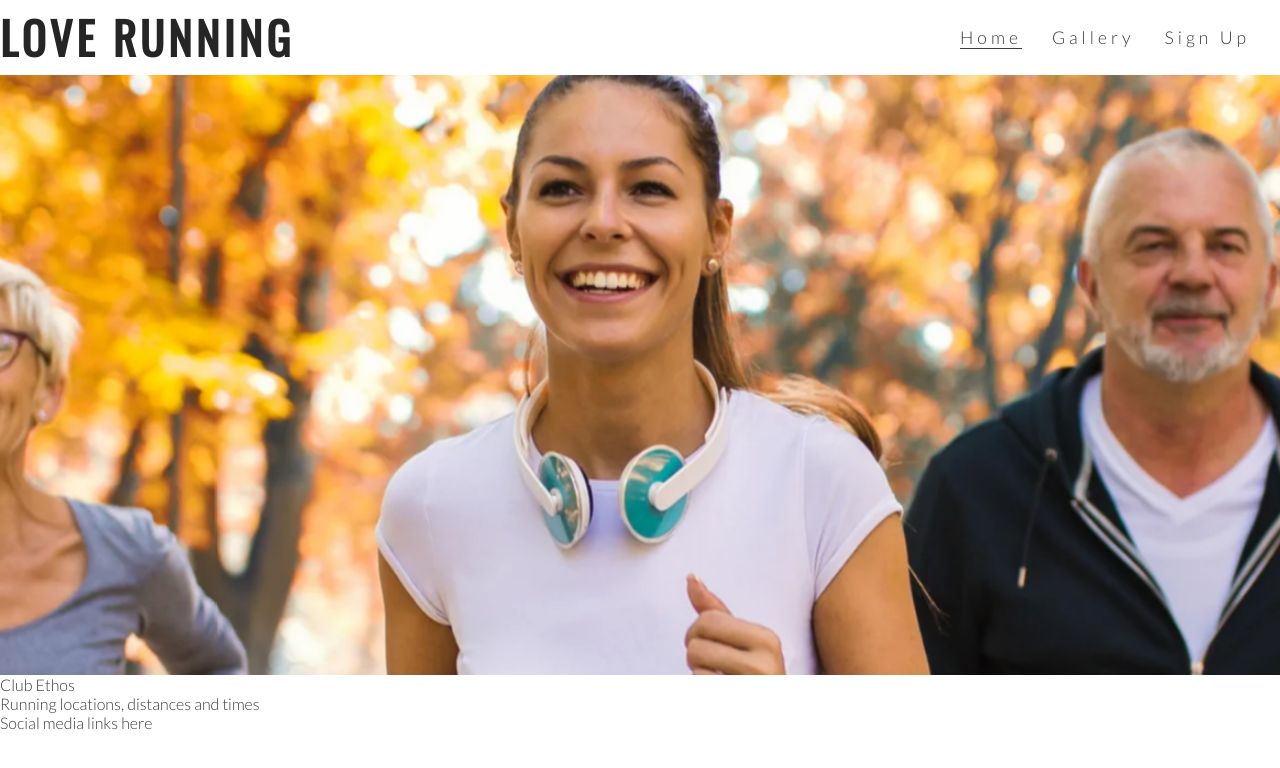
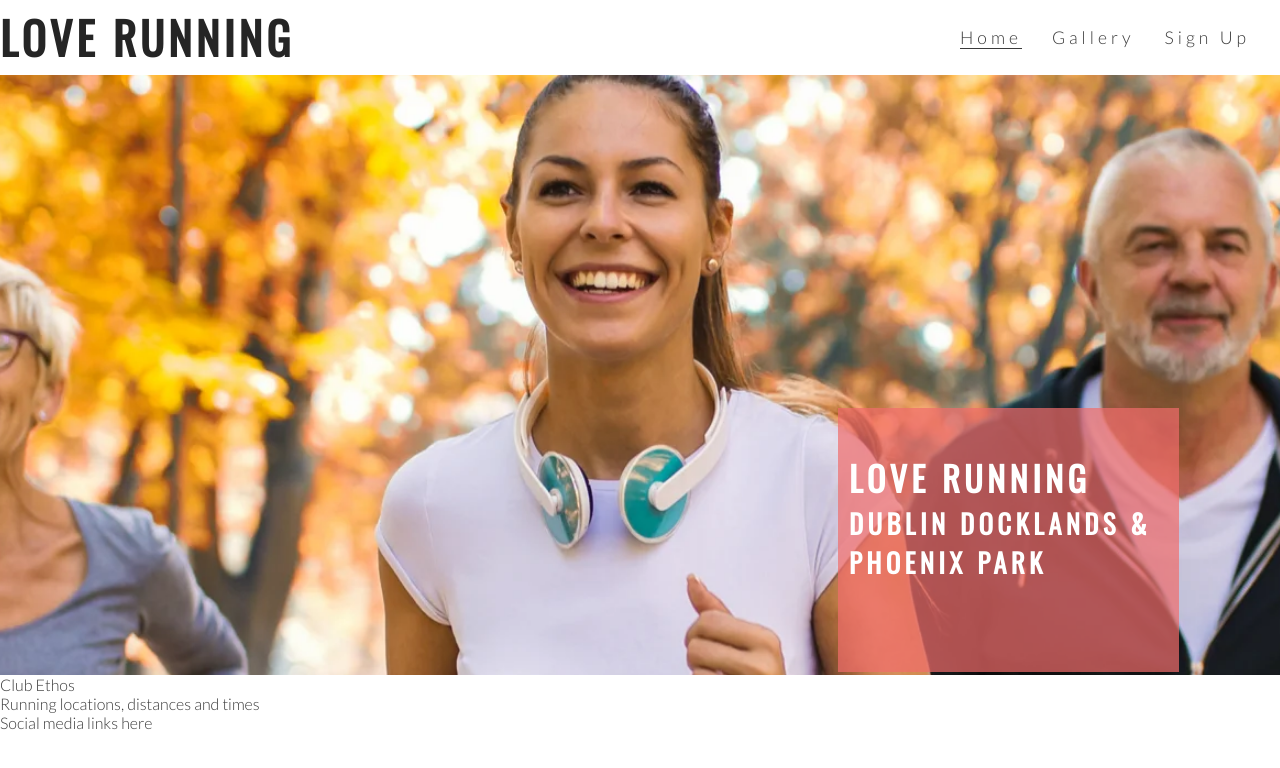
Before and after one commit to conorwalsh1/love-running, a plain HTML site: page index.html in a window 1280 px wide. Drawn offline with nearby package versions, Linux system fonts and the light colour scheme.

Commit message:
Add cover text and style

```diff
--- a/assets/css/style.css
+++ b/assets/css/style.css
@@ -56,12 +56,18 @@ h1, h2 {
     border-bottom: 1px solid #3a3a3a;
 }
 
-/* hero image*/
+/* hero image and cover text */
+
+#cover-text, #cover-text h2 {
+    color: #fff
+}
 
 #hero-outer {
     height: 600px;
     width: 100%;
     overflow: hidden;
+
+    position: relative;
 }
 
 #hero-image {
@@ -84,3 +90,23 @@ h1, h2 {
         transform: scale(1.1);
     }
 }
+
+#cover-text {
+    font-size: 130%;
+    font-family: Oswald, sans-serif;
+    text-transform: uppercase;
+    letter-spacing: 4px;
+
+    width: 300px;
+    height: 200px;
+
+    padding-top: 40px;
+    padding-left: 10px;
+
+    background-color: rgba(241, 109, 107, .7);
+
+    bottom: 30px;
+    right: 150px;
+
+    position: absolute;
+}
--- a/index.html
+++ b/index.html
@@ -33,8 +33,10 @@
     </header>
     <section id="hero-outer">
         <div id="hero-image">
-
-        </div>>
+        <div id="cover-text">
+            <h2>Love Running</h2>
+            <h3>Dublin Docklands & Phoenix Park</h3>
+        </div>
     </section>
     <section>
         Club Ethos
```
